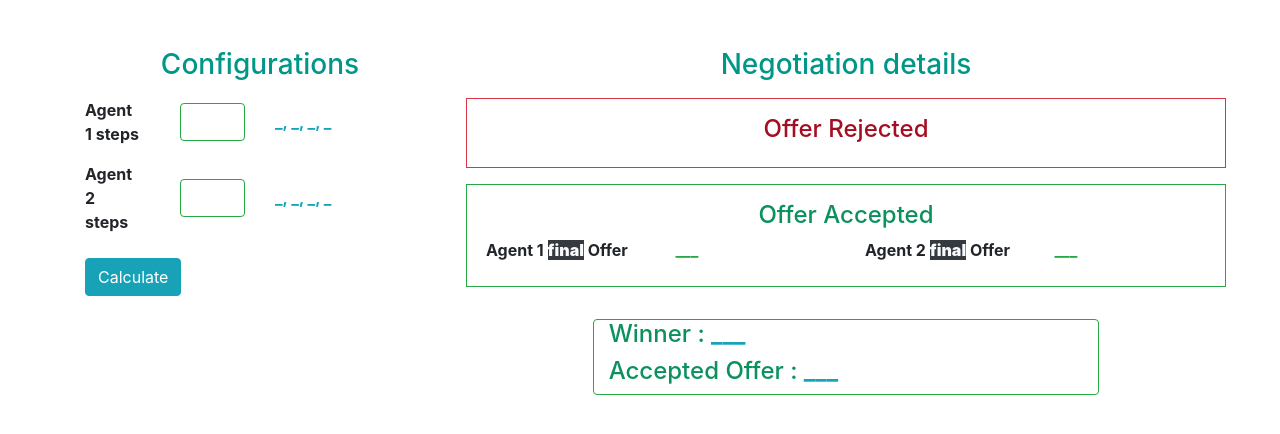
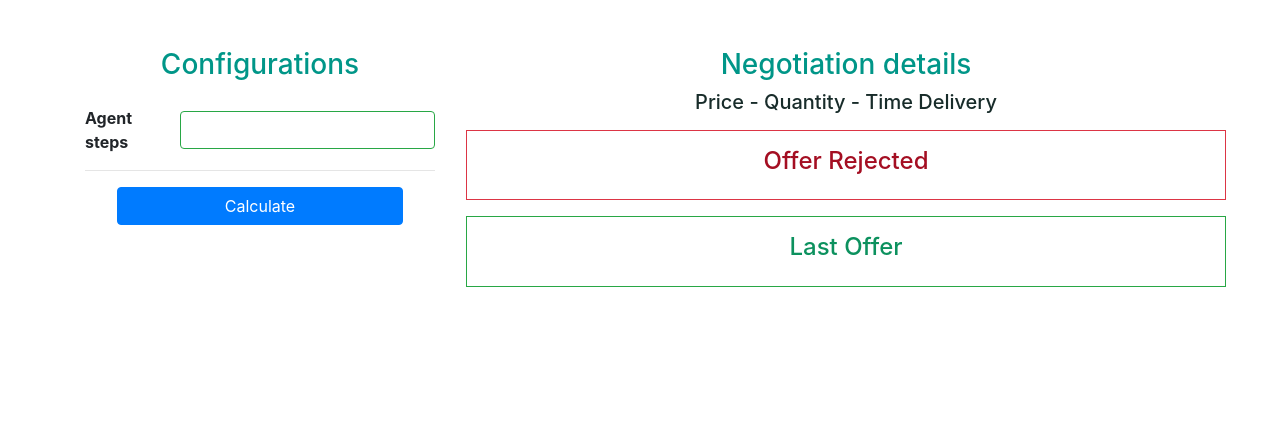
Before and after one commit to akatekhanh/automated-app, a Flask app: page / in a window 1280 px wide. Shown: the part 56-490 px from the top of the page. Run offline with Flask 3, Linux system fonts and the light colour scheme; data that the repository does not hold is empty; some libraries are stand-ins or nearby versions.

Commit message:
ready to demo

```diff
--- a/app.py
+++ b/app.py
@@ -20,7 +20,7 @@ with app.app_context():
     create_table(conn)
 
 
-@app.route('/', methods=['GET', 'POST'])
+@app.route('/old', methods=['GET', 'POST'])
 def home():
     conn = create_connection()
     cursor = conn.cursor()
@@ -58,10 +58,9 @@ def process_app():
     return jsonify({'status': True})
 
 
-@app.route('/new', methods=['GET'])
+@app.route('/', methods=['GET'])
 def run():
-    processed_data = process(n_steps=20)
-    return render_template('new_negotiator.html', result=processed_data)
+    return render_template('new_negotiator.html', result=None)
 
 
 @app.route('/process_new', methods=['POST'])
--- a/static/script.js
+++ b/static/script.js
@@ -109,14 +109,84 @@ function submitDataNewNegotiator(){
     contentType: 'application/json',
     data: JSON.stringify(data),
     success: function(response) {
+      console.log(response)
       template = `
       <img src="/static/images/${response.image}" alt="Result">
       `
       var html_template = new DOMParser().parseFromString(template, 'text/html');
       var main = document.getElementById("main");
-      while(html_template.body.firstChild) {
-        main.appendChild(html_template.body.firstChild);
+      if (main) {
+        // Replace the image
+        main.replaceWith(html_template.body.firstChild);
+      } else {
+        while(html_template.body.firstChild) {
+          main.appendChild(html_template.body.firstChild);
+        }
       }
+
+      // Rejected offers
+      for (let row of response.data.slice(0, -1)) {
+        var element = `
+            <div class="mx-1">
+                <div class="row">
+                    <div class="col-md-1">
+                        <label><b>${response.data.indexOf(row) + 1}</b></label>
+                    </div>
+                    <div class="col-md-2">
+                        <label for="input2"><b>Agent 1 Offer</b></label>
+                    </div>
+                    <div class="col-md-3">
+                        <b class="text-danger">${row[0]}</b>
+                    </div>
+                    <div class="col-md-2">
+                        <label for="input2"><b>Agent 2 Offer</b></label>
+                    </div>
+                    <div class="col-md-3">
+                        <b class="text-danger">${row[1]}</b>
+                    </div>
+                </div>
+            </div>
+        `;
+        document.getElementById('rejected').innerHTML += element;
+      }
+
+      // Accepted offers
+      var element = `
+            <div class="col-md-12 mx-1">
+                <div class="row">
+                    <div class="col-md-3">
+                        <label for="input2"><b>Agent 1 final Offer</b></label>
+                    </div>
+                    <div class="col-md-3">
+                        <b class="text-success">${response.data[response.data.length - 1][0]}</b>
+                    </div>
+                    <div class="col-md-3">
+                        <label for="input2"><b>Agent 2 final Offer</b></label>
+                    </div>
+                    <div class="col-md-3">
+                        <b class="text-success">${response.data[response.data.length - 1][1]}</b>
+                    </div>
+                </div>
+            </div>
+        `;
+      document.getElementById('accepted').innerHTML += element;
+
+      // The Winner
+      var element = `
+          <div class="row py-3 my-3">
+              <div class="col-md-2"></div>
+              <div class="col-md-8 border border-success rounded">
+                  <h4 style="color: #0c915e;" >        Winner : <b class="text-info" id="winner">
+                      ${response.winner || '___'}
+                  </b></h4>
+                  <h4 style="color: #0c915e;" >Accepted Offer : <b class="text-info" id="result">
+                      ${response.result || '___'}
+                  </b></h4>
+              </div>
+          </div>
+      `;
+      document.getElementById('winner').innerHTML += element;
+
     },
     error: function(error) {
       alert('Error sending data');
--- a/templates/new_negotiator.html
+++ b/templates/new_negotiator.html
@@ -22,22 +22,54 @@
         </div>
     </nav>
 
-    <div class="container my-5" id="main">
-        <div class="row my-3">
-            <div class="col-md-9">
-                <form class="form-inline mt-3" id="agent-1">
-                    <div class="col-md-6">
-                        <label for="input2" class="mr-2"><b>Agent steps</b></label>
+    <div class="container my-5" >
+        <div class="row flex-nowrap">
+            <div class="col-md-4 mr-3">
+                <h3 style="color: #009688;" class="text-center">Configurations</h3>
+                <div class="row">
+                    <form class="form-inline mt-3" id="agent-1">
+                        <div class="col-md-3">
+                            <label for="input2" class="mr-2"><b>Agent steps</b></label>
+                        </div>
+                        <div class="col-md-9">
+                            <input type="text" name="input1" value="{% if result %}{{ result.a1_steps }}{% else %}{% endif %}" class="form-control border border-success" style="width: 100%;">
+                        </div>
+                    </form>
+                </div>
+                <hr>
+                <div class="row">
+                    <div class="col-md-1"></div>
+                    <div class="col-md-10">
+                        <button class="btn btn-block btn-primary full-width" onclick="submitDataNewNegotiator()">Calculate</button>
                     </div>
-                    <div class="col-md-6">
-                        <input type="text" name="input1" value="{% if result %}{{ result.a1_steps }}{% else %}{% endif %}" class="form-control border border-success" style="width: 100%;">
+                    <div class="col-md-1"></div>
+                </div>
+            </div>
+
+            <div class="col-md-8">
+                <h3 style="color: #009688;" class="text-center">Negotiation details</h3>
+                <h5 style="color: #182c2a;" class="text-center">Price - Quantity - Time Delivery</h5>
+
+                <div class="row border border-danger py-3 my-3">
+                    <div class="col-md-12">
+                        <h4 style="color: #a40e22;" class="text-center">Offer Rejected</h4>
                     </div>
-                </form>
+                    <div class="col-md-12" id="rejected" style="max-height: 200px; overflow: auto;"></div>
+                </div>
+
+                <div class="row border border-success py-3">
+                    <div class="col-md-12">
+                        <h4 style="color: #0c915e;" class="text-center">Last Offer</h4>
+                    </div>
+                    <div class="col-md-12" id="accepted" style="max-height: 50px; overflow: auto;"></div>
+                </div>
+
+               <div id="winner"></div>
             </div>
-            <button class="col-md-3 btn btn-info" onclick="submitDataNewNegotiator()">Calculate</button>
         </div>
-        <!-- <img src="{{ url_for('static', filename='images/' + result.image) }}" alt="Result"> -->
+        <div id="main"></div>
     </div>
+
     <script src="https://ajax.googleapis.com/ajax/libs/jquery/3.5.1/jquery.min.js"></script>
     <script src="{{ url_for('static', filename='script.js') }}"></script>
 </body>
```
Also changed, not shown: new_negotiation.py (+23 -12 lines).
